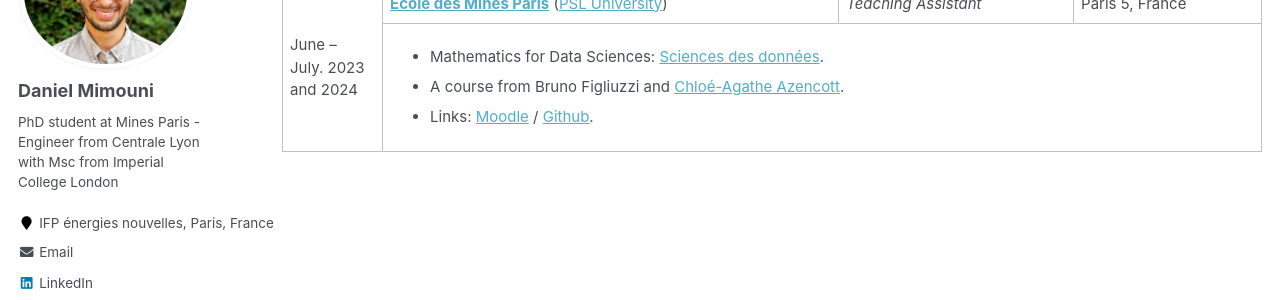
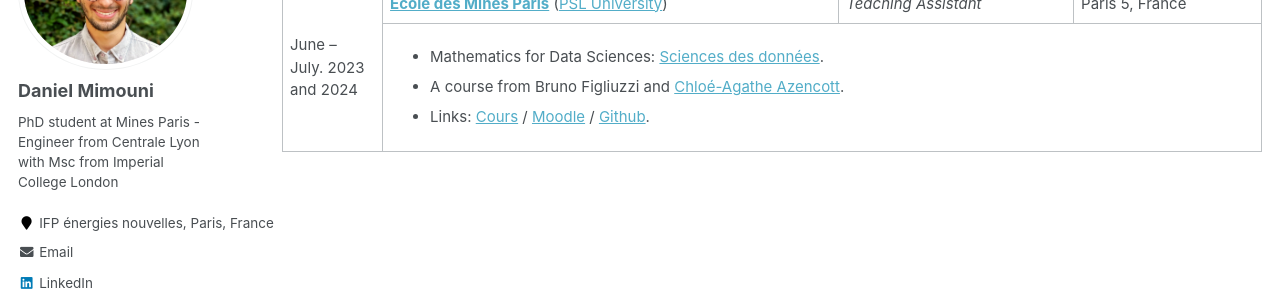
Before and after one commit to dan-mim/dan-mim.github.io, a Jekyll site: the page built from _pages/teaching.html, in a window 1280 px wide. Shown: the part 203-503 px from the top of the page. Built offline with Jekyll 4.4.1, drawn with Linux system fonts in a browser that asks for light colours.

Commit message:
Update teaching.html

```diff
--- a/_pages/teaching.html
+++ b/_pages/teaching.html
@@ -25,7 +25,7 @@ author_profile: true
         <li>A course from Bruno Figliuzzi and
           <a href="https://cazencott.info/">Chloé-Agathe Azencott</a>.
         </li>
-        <li>Links: <a href="https://moodle.psl.eu/course/view.php?id=22890">Moodle</a> / <a href="https://github.com/chagaz/sdd_2024">Github</a>.</li>
+        <li>Links: <a href="/files/sdd_2024_poly.pdf">Cours</a> / <a href="https://moodle.psl.eu/course/view.php?id=22890">Moodle</a> / <a href="https://github.com/chagaz/sdd_2024">Github</a>.</li>
       </ul>
     </td>
   </tr>
```
